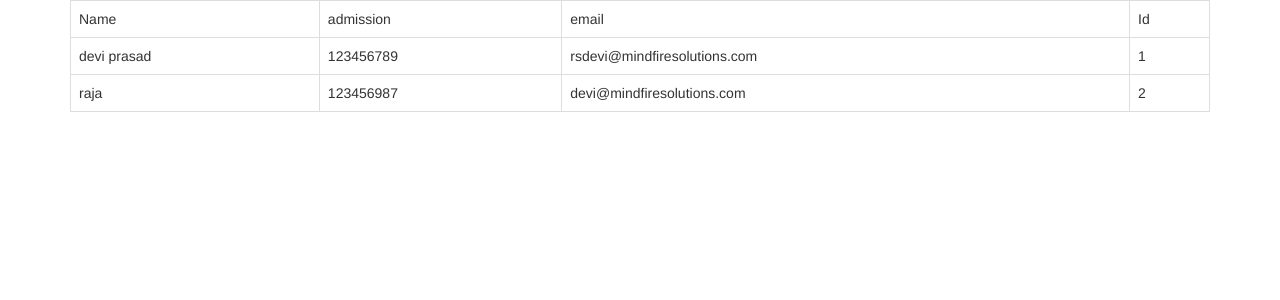
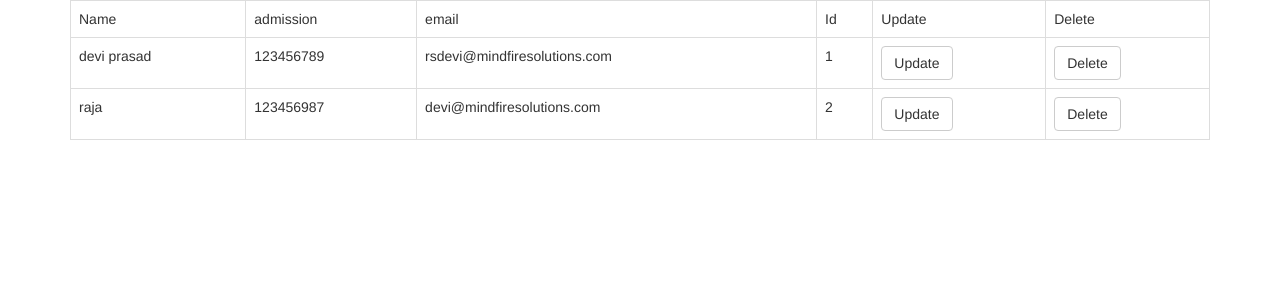
Before and after one commit to mfsirsdevi/studentform, a PHP site: page /information.php in a window 1280 px wide. Shown: the part 65-365 px from the top of the page. Run offline with PHP 8.4, Linux system fonts and the light colour scheme; a user stored in the database is signed in; data comes from the database, SQL or seed files in the repository; some libraries are stand-ins or nearby versions.

Commit message:
Add ajax to call php delete

```diff
--- a/assets/js/script.js
+++ b/assets/js/script.js
@@ -141,16 +141,32 @@ $("document").ready(function(){
     }
   });
 
-/*
+
   $(document).on('click', 'button.delete-bt', function () {
-     $(this).parent().parent().remove();
-     return false;
+     $(this).parent().prevAll().each(function() {
+       if ($(this).is("#student-id")) {
+         var delId = $(this).attr('id');
+         var $ele = $(this).parent();
+         $.ajax({
+                type:'POST',
+                url:'delete.php',
+                data:{del_id:delId},
+                success: function(data){
+                    if(data){
+                        $ele.fadeOut().remove();
+                        }else{
+                            alert("can't delete the row")
+                            }
+                    }
+
+                })
+       }
+     });
   });
 
   $(document).on("click", "button.update-bt", function() {
     $(this).parent().prevAll().each(function() {
-      var inputs = $("form").serializeArray();
-      if($(this).is("td")){
+      if($(this).is("td") && !$(this).is("#student-id")){
         if ($(this).attr("contenteditable")) {
           $(this).removeAttr("contenteditable");
         }
@@ -160,5 +176,5 @@ $("document").ready(function(){
       }
     });
   });
-  */
+
 });
--- a/information.php
+++ b/information.php
@@ -13,17 +13,20 @@
     $studentobj->redirectToURL("login.php");
   }
 
-  $PageTitle = "Entered Data";
+  $PageTitle = "Users Data";
   include_once 'header.php' ;
   include_once './config/dbconnect.php';
 
   $sql = "SELECT * FROM studentdata WHERE 1 ORDER BY studentName ";
   $stmt = $conn->query($sql);
   $res = $stmt->fetchAll();
+
+
+
  ?>
    <!-- Start of the body part-->
 
-   <div class="container">
+  <div class="container">
     <div id="header">
       <div id="logo"><a href="home.php">Welcome</a></div>
       <div id="menu">
@@ -42,13 +45,17 @@
               <td>admission</td>
               <td>email</td>
               <td>Id</td>
+              <td>Update</td>
+              <td>Delete</td>
             </tr>
         <?php foreach ($res as $row) {?>
            <tr>
              <td><?php echo $row["studentName"]?></td>
              <td><?php echo $row["studentAdmn"]?></td>
              <td><?php echo $row["studentEmail"]?></td>
-             <td><?php echo $row["studentId"]?></td>
+             <td id="student-id"><?php echo $row["studentId"]?></td>
+             <td><button class="btn btn-default update-bt">Update</button></td>
+             <td><button class="btn btn-default delete-bt">Delete</button></td>
            </tr>
         <?php } ?>
           </table>
```
Also changed, not shown: delete.php (added, +8 -0 lines).
